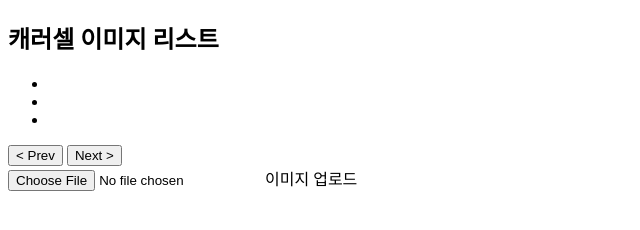
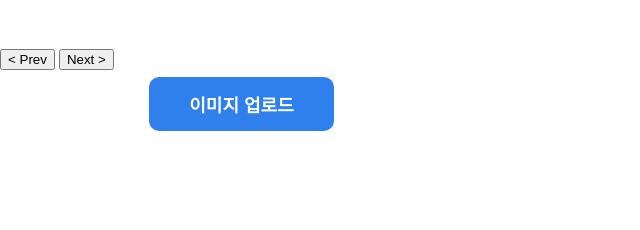
Before and after one commit to minzee09/weniv_frontend, a plain HTML site: page project02/index.html in a window 1280 px wide. Shown: the whole page, without its empty margins (0-640 px from the left). Drawn offline with Linux system fonts and the light colour scheme.

Commit message:
style: add image-upload design

```diff
--- a/project02/index.html
+++ b/project02/index.html
@@ -7,10 +7,11 @@
     <link rel="preconnect" href="https://fonts.googleapis.com">
     <link rel="preconnect" href="https://fonts.gstatic.com" crossorigin>
     <link href="https://fonts.googleapis.com/css2?family=Noto+Sans+KR:wght@700&display=swap" rel="stylesheet">
+    <link rel="stylesheet" href="src/styles/style.css">
 </head>
 <body>
     <section id="carousel">
-        <h1>캐러셀 이미지 리스트</h1>
+        <h1 class="util-ir">캐러셀 이미지 리스트</h1>
         <div class="carousel-cont">
             <ul class="carousel-list">
                 <li class="carousel-item">
@@ -27,7 +28,7 @@
         <button type="button" class="prev-btn">&lt; Prev</button> <!-- &lt; == 왼쪽 꺽쇠 -->
         <button type="button" class="next-btn">Next &gt;</button> <!-- &gt; == 오른쪽 꺽쇠 -->
     </section>
-    <form action="">
+    <form action="" class="image-upload">
         <input type="file" accept="image/*" id="image-upload-input">
         <label for="image-upload-input">이미지 업로드</label>
     </form>
--- /dev/null
+++ b/project02/src/styles/reset.css
@@ -0,0 +1,52 @@
+/* http://meyerweb.com/eric/tools/css/reset/
+   v2.0 | 20110126
+   License: none (public domain)
+*/
+
+html, body, div, span, applet, object, iframe,
+h1, h2, h3, h4, h5, h6, p, blockquote, pre,
+a, abbr, acronym, address, big, cite, code,
+del, dfn, em, img, ins, kbd, q, s, samp,
+small, strike, strong, sub, sup, tt, var,
+b, u, i, center,
+dl, dt, dd, ol, ul, li,
+fieldset, form, label, legend,
+table, caption, tbody, tfoot, thead, tr, th, td,
+article, aside, canvas, details, embed,
+figure, figcaption, footer, header, hgroup,
+menu, nav, output, ruby, section, summary,
+time, mark, audio, video {
+	margin: 0;
+	padding: 0;
+	border: 0;
+	font-size: 100%;
+	font: inherit;
+	vertical-align: baseline;
+}
+/* HTML5 display-role reset for older browsers */
+article, aside, details, figcaption, figure,
+footer, header, hgroup, menu, nav, section {
+	display: block;
+}
+body {
+	line-height: 1;
+}
+ol, ul {
+	list-style: none;
+}
+blockquote, q {
+	quotes: none;
+}
+blockquote:before, blockquote:after,
+q:before, q:after {
+	content: '';
+	content: none;
+}
+table {
+	border-collapse: collapse;
+	border-spacing: 0;
+}
+a {
+    text-decoration: none;
+    color: black;
+}
--- /dev/null
+++ b/project02/src/styles/style.css
@@ -0,0 +1,42 @@
+@import 'reset.css';
+
+/* 유틸성 클래스: 이미지 replace 기법 - 텍스트를 숨기기 위해*/
+.util-ir{
+    display: block;
+    overflow: hidden;
+    width: 1px;
+    height: 1px;
+    font-size: 1px;
+    line-height: 0;
+    text-indent: -9999px;
+}
+
+.image-upload{
+    position: absolute;
+    top: 77px;
+    left: 149px;
+}
+
+#image-upload-input{
+    position: absolute;
+    left: -10000px;
+    top: auto;
+    width: 1px;
+    height: 1px;
+    overflow: hidden;
+}
+
+#image-upload-input + label {
+    display: block;
+    width: 185px;
+    height: 54px;
+    text-align: center;
+    line-height: 54px;
+    background: #2F80ED;
+    border-radius: 10px;
+    color: white;
+    font-size: 18px;
+    font-family: "Noto Sans KR", sans-serif;
+    font-weight: 700;
+    cursor: pointer;
+}
```
